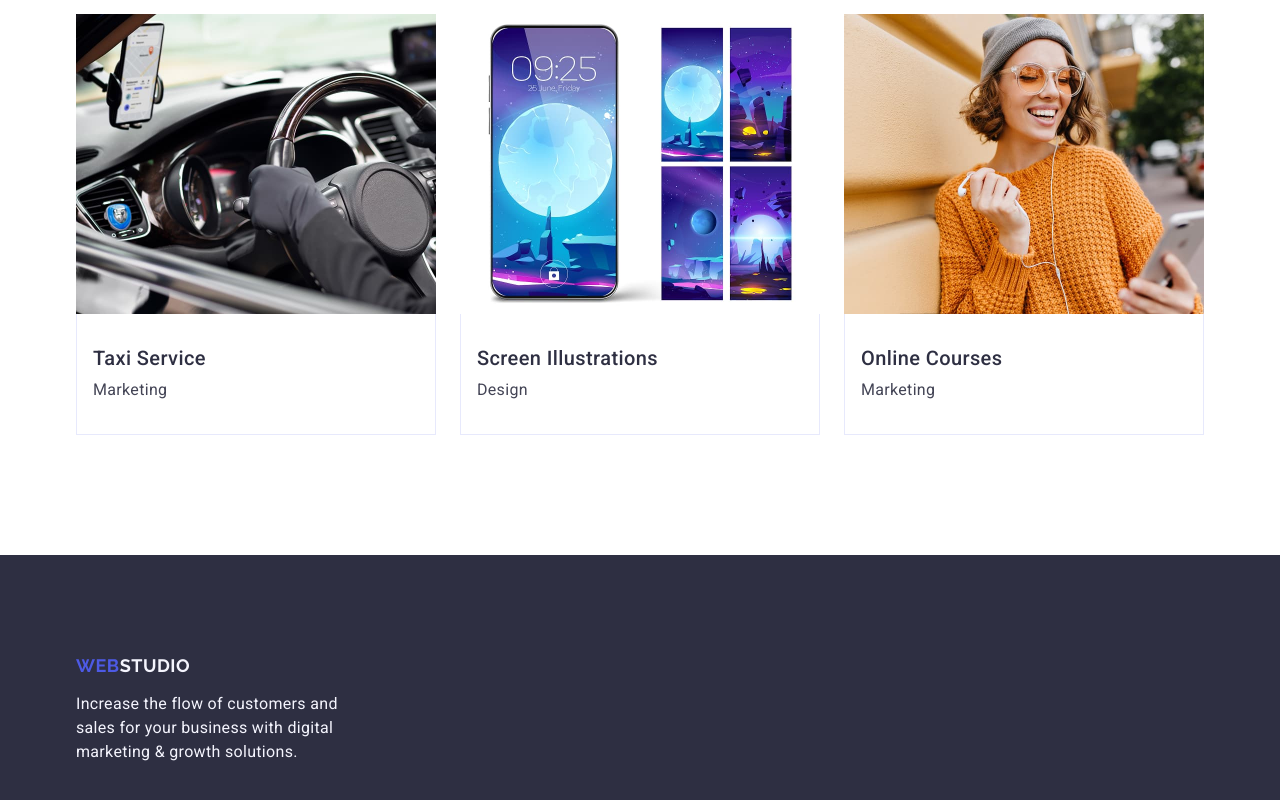
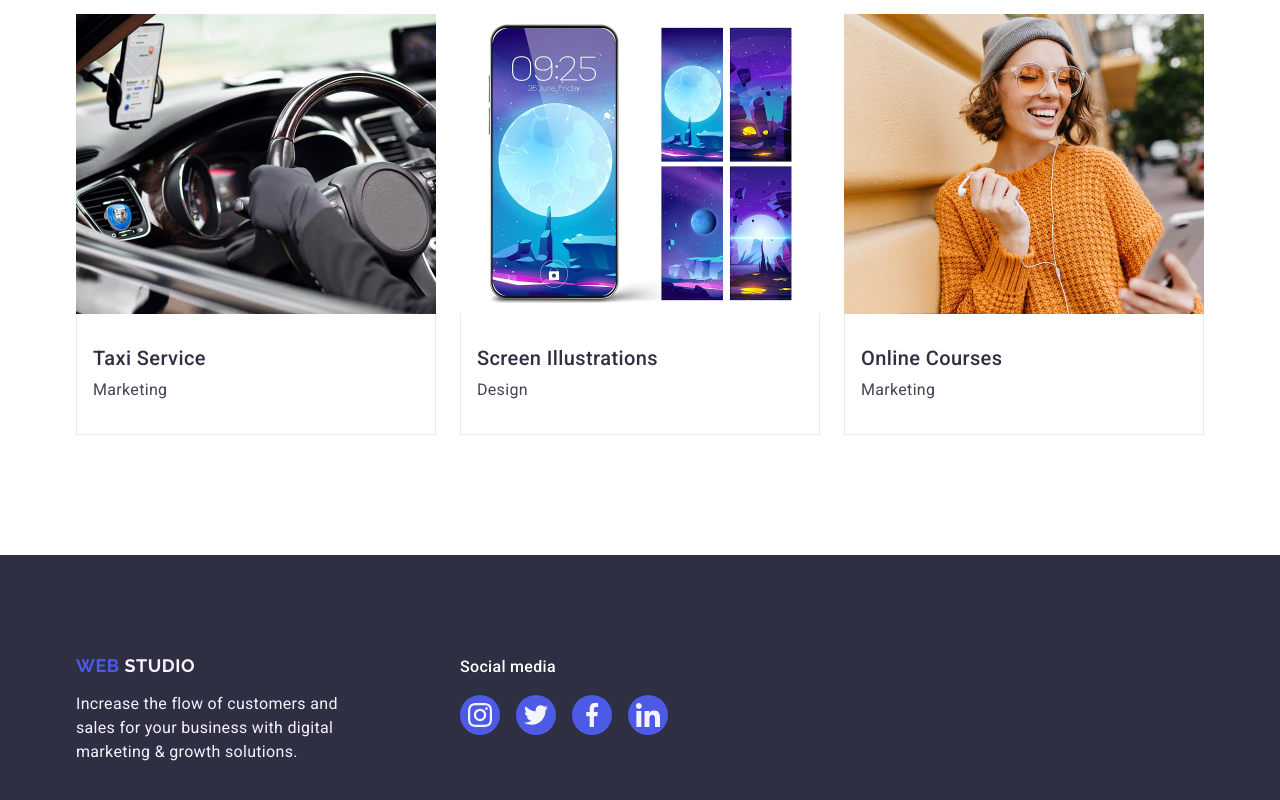
Before and after one commit to YuriiOsinnyi/goit-markup-hw-04, a plain HTML site: page index.html in a window 1280 px wide. Shown: the part 2436-3236 px from the top of the page. Drawn offline with nearby package versions, Linux system fonts and the light colour scheme.

Commit message:
hw4 footer

```diff
--- a/css/styles.css
+++ b/css/styles.css
@@ -315,9 +315,17 @@ button {
   color: #434455;
 }
 
+/* footer */
+
 .page-footer {
   background-color: #2e2f42;
   padding: 100px 0;
+}
+
+.container-footer {
+  display: flex;
+  align-items: top;
+  gap: 120px;
 }
 
 .footer-text {
@@ -331,3 +339,33 @@ button {
   display: inline-block;
   margin-bottom: 16px;
 }
+
+.footer-social-text {
+  font-weight: 500;
+  font-size: 16px;
+  line-height: 1.5;
+  letter-spacing: 0.02em;
+  color: #fff;
+  margin-bottom: 16px;
+}
+
+.footer-social-list {
+  display: flex;
+  align-items: center;
+
+  gap: 16px;
+}
+.footer-social-icon {
+  fill: #f4f4fd;
+}
+.footer-social-item {
+  width: 40px;
+  height: 40px;
+  background-color: #4d5ae5;
+  padding: 8px;
+  border-radius: 50%;
+  transition: background-color 250ms cubic-bezier(0.4, 0, 0.2, 1);
+}
+.footer-social-item:hover {
+  background-color: #31d0aa;
+}
--- a/index.html
+++ b/index.html
@@ -24,9 +24,10 @@
     <header class="header-page">
       <div class="container header-container">
         <nav class="nav-header">
-          <a class="logo header-logo" href="./index.html"
-            >Web<span class="logo-part">Studio</span></a
-          >
+          <a class="logo header-logo" href="./index.html">
+            Web
+            <span class="logo-part">Studio</span>
+          </a>
           <ul class="nav-list">
             <li class="nav-item">
               <a class="nav-link current" href="./index.html">Studio</a>
@@ -40,14 +41,14 @@
         <address class="contacts">
           <ul class="contacts-list">
             <li class="contacts-item">
-              <a class="contacts-link" href="mailto:info@devstudio.com"
-                >info@devstudio.com</a
-              >
+              <a class="contacts-link" href="mailto:info@devstudio.com">
+                info@devstudio.com
+              </a>
             </li>
             <li class="contacts-item">
-              <a class="contacts-link" href="tel:+110001111111"
-                >+11 (000) 111-11-11</a
-              >
+              <a class="contacts-link" href="tel:+110001111111">
+                +11 (000) 111-11-11
+              </a>
             </li>
           </ul>
         </address>
@@ -240,14 +241,51 @@
     </main>
     <!-- Footer -->
     <footer class="page-footer">
-      <div class="container">
-        <a class="logo footer-logo" href="./index.html"
-          >Web<span class="logo-part">Studio</span></a
-        >
-        <p class="footer-text">
-          Increase the flow of customers and sales for your business with
-          digital marketing &#38; growth solutions.
-        </p>
+      <div class="container container-footer">
+        <div class="container-logo">
+          <a class="logo footer-logo" href="./index.html">
+            Web
+            <span class="logo-part">Studio</span>
+          </a>
+          <p class="footer-text">
+            Increase the flow of customers and sales for your business with
+            digital marketing &#38; growth solutions.
+          </p>
+        </div>
+        <div class="container-social-links">
+          <p class="footer-social-text">Social media</p>
+          <ul class="footer-social-list">
+            <li class="footer-social-item">
+              <a href="#">
+                <svg class="footer-social-icon" width="24" height="24">
+                  <use href="./images/icons.svg#icon-instagram"></use>
+                </svg>
+              </a>
+            </li>
+
+            <li class="footer-social-item">
+              <a href="#">
+                <svg class="footer-social-icon" width="24" height="24">
+                  <use href="./images/icons.svg#icon-twitter"></use>
+                </svg>
+              </a>
+            </li>
+            <li class="footer-social-item">
+              <a href="#">
+                <svg class="footer-social-icon" width="24" height="24">
+                  <use href="./images/icons.svg#icon-facebook"></use>
+                </svg>
+              </a>
+            </li>
+            <li class="footer-social-item">
+              <a href="#">
+                <svg class="footer-social-icon" width="24" height="24">
+                  <use href="./images/icons.svg#icon-linkedin"></use>
+                </svg>
+              </a>
+            </li>
+          </ul>
+        </div>
       </div>
     </footer>
   </body>
```
